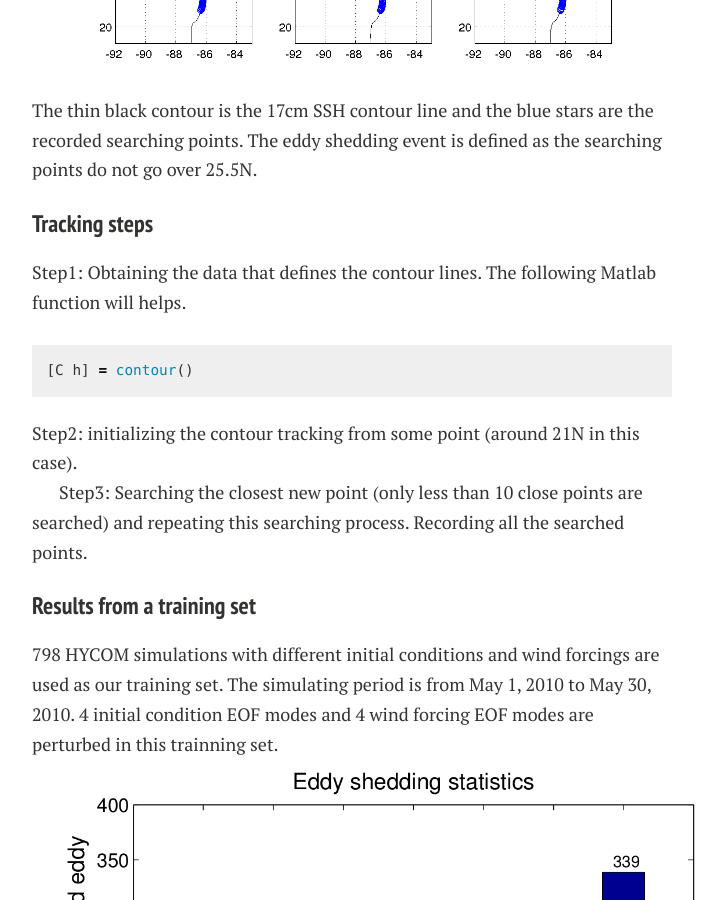
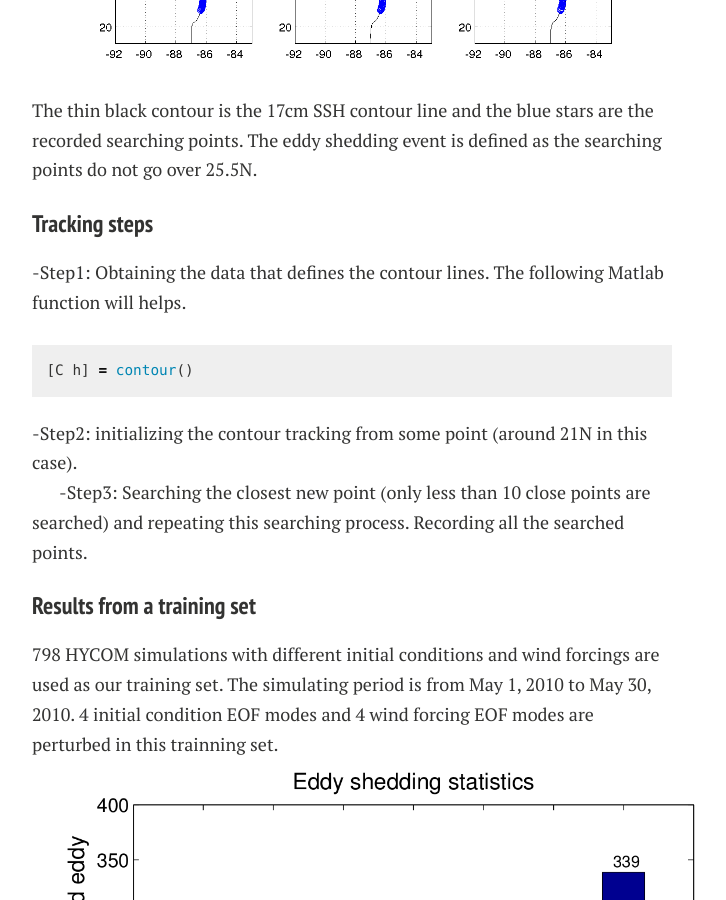
Before and after one commit to Shitao-zz/shitao.github.io, a Jekyll site: the page built from _posts/2016-03-09-eddy-shedding.md, in a window 1280 px wide and 900 px high, scrolled down 942 px. Shown: the whole window, without its empty margins (288-1014 px from the left). Built offline with Jekyll 4.4.1, drawn with Linux system fonts in a browser that asks for light colours; nearby versions of some CDN libraries; comment, search, counter and statistics services are not loaded; some of the changed text lies outside the part shown.

```diff
--- a/_posts/2016-03-09-eddy-shedding.md
+++ b/_posts/2016-03-09-eddy-shedding.md
@@ -17,15 +17,16 @@ recorded searching points. The eddy shedding event is defined as the searching
 points do not go over 25.5N.
 
 ### Tracking steps
-Step1:  Obtaining the data that defines the contour lines. The following Matlab function will helps.
+
+-Step1:  Obtaining the data that defines the contour lines. The following Matlab function will helps.
 {%highlight matlab%}
 [C h] = contour()
 {%endhighlight%}
 
-Step2:  initializing the contour tracking from some point (around 21N in this
+-Step2:  initializing the contour tracking from some point (around 21N in this
 case).
 
-Step3: Searching the closest new point (only less than 10 close points are searched)
+-Step3: Searching the closest new point (only less than 10 close points are searched)
 and repeating this searching process. Recording all the searched points.
 
 
@@ -50,8 +51,8 @@ detached in a specific simulation is a binary problem that can be expressed in 0
 or 1. Here, we build a simple logistic regression model, also called generalized
 linear models, to achieve this goal.
 
-At a specific day, a 1*798 binary vector (whether eddy detachment occurs in the
-trainning set) and a 8*798 perturbation vector are used to calculate the optimal
+At a specific day, a 1\*798 binary vector (whether eddy detachment occurs in the
+trainning set) and a 8\*798 perturbation vector are used to calculate the optimal
 coefficients for logistic regression model.
 
 We can estimate the probability of eddy shedding event from a specific
```
